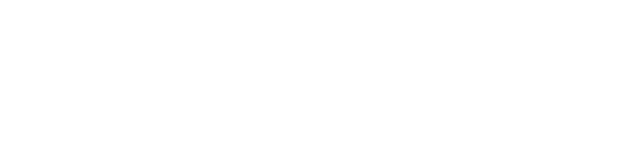
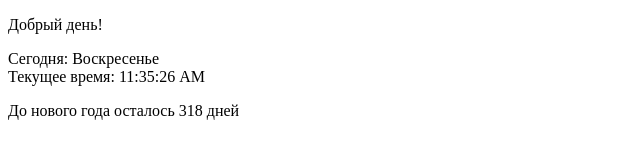
Before and after one commit to Milessa/js-course-additional, a plain HTML site: page index.html in a window 1280 px wide. Shown: the whole page, without its empty margins (0-640 px from the left). Drawn offline with Linux system fonts and the light colour scheme.

Commit message:
Урок 19 - Усложненное задание#1

```diff
--- a/index.html
+++ b/index.html
@@ -1,17 +1,12 @@
 <!DOCTYPE html>
-<html lang="en">
+<html lang="ru">
+  <head>
+    <meta charset="UTF-8" />
+    <meta name="viewport" content="width=device-width, initial-scale=1.0" />
+    <meta http-equiv="X-UA-Compatible" content="ie=edge" />
+    <title>Lesson 19 - 6th task</title>
+    <script src="script.js" defer></script>
+  </head>
 
-<head>
-  <meta charset="UTF-8">
-  <meta name="viewport" content="width=device-width, initial-scale=1.0">
-  <title>Javascript course - additional</title>
-
-  <link rel="stylesheet" href="style.css">
-</head>
-
-<body>
-
-  <script src="script.js"></script>
-</body>
-
+  <body></body>
 </html>
--- a/script.js
+++ b/script.js
@@ -0,0 +1,52 @@
+"use strict";
+
+const date = new Date(),
+  days = [
+    "Воскресенье",
+    "Понедельник",
+    "Вторник",
+    "Среда",
+    "Четверг",
+    "Пятница",
+    "Суббота",
+  ],
+  hours = date.getHours(),
+  day = days[date.getDay()],
+  time = date.toLocaleTimeString("en"),
+  newDate = new Date(new Date().getFullYear() + 1, 0, 1);
+
+const greeting = document.createElement("p"),
+  dyaOfWeek = document.createElement("div"),
+  currentTime = document.createElement("div"),
+  newYearDays = document.createElement("p");
+
+const changeEnding = (num) => {
+  const textVariant = [" день", " дня", " дней"];
+  const n1 = num % 100,
+    n2 = num % 10;
+  return n1 > 4 && n1 < 21
+    ? num + textVariant[2]
+    : n2 === 1
+    ? num + textVariant[0]
+    : n2 > 1 && n2 < 5
+    ? num + textVariant[1]
+    : num + textVariant[2];
+};
+
+greeting.textContent =
+  hours < 5 || hours > 22
+    ? "Доброй ночи!"
+    : hours < 10
+    ? "Доброе утро!"
+    : hours < 17
+    ? "Добрый день!"
+    : "Добрый вечер!";
+dyaOfWeek.textContent = "Сегодня: " + day;
+currentTime.textContent = "Текущее время: " + time;
+newYearDays.textContent =
+  "До нового года осталось " +
+  changeEnding(
+    Math.ceil((newDate.getTime() - date.getTime()) / 1000 / 60 / 60 / 24)
+  );
+
+document.body.append(greeting, dyaOfWeek, currentTime, newYearDays);
```
Also changed, not shown: style.css (deleted).
